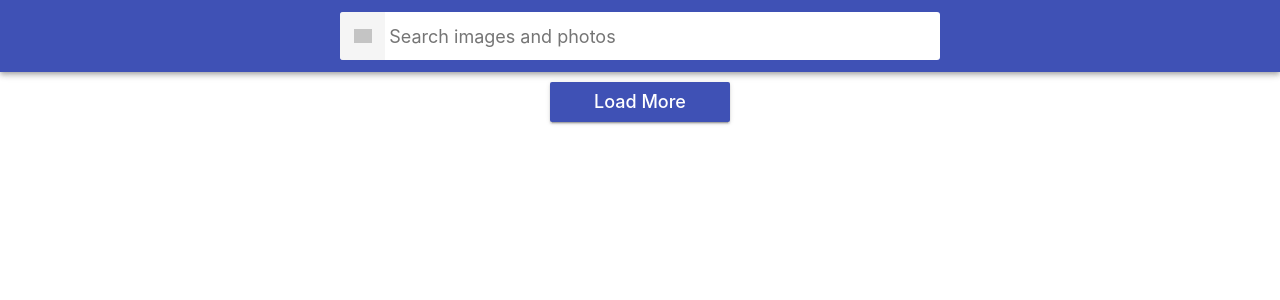
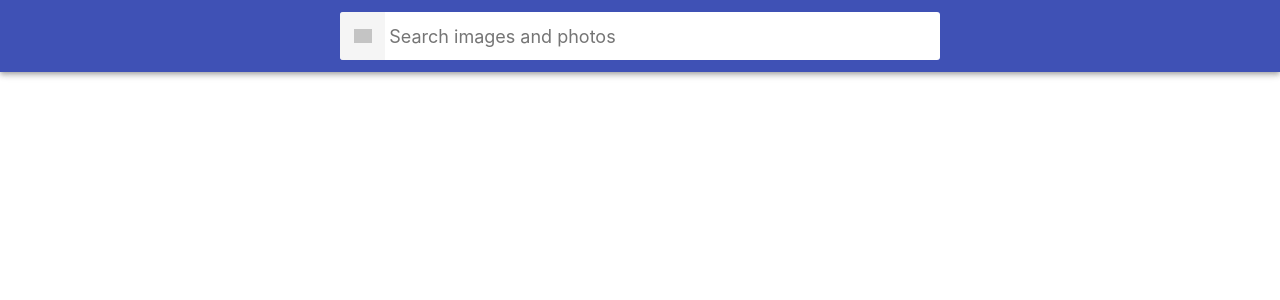
Before and after one commit to nmosula/goit-react-hw-04-images, a React (Create React App) app: page / in a window 1280 px wide. Shown: the top 300 px of the page. Built offline with nearby package versions, Linux system fonts and the light colour scheme; grey boxes are pictures that could not be loaded.

Commit message:
images>0 showed buttonLoadMore

```diff
--- a/src/components/App.jsx
+++ b/src/components/App.jsx
@@ -47,6 +47,8 @@ export class App extends Component {
 
   handleSubmitSearchImage = (searchValue) => {
     if (!searchValue) return;
+    if (this.state.searchText === searchValue) return;
+
 
     this.setState({
       searchText: searchValue,
@@ -73,10 +75,12 @@ export class App extends Component {
 
           {this.state.status === 'pending' && <Loader />}
 
-          {this.state.images.length>0 && (
-            <ImageGallery images={this.state.images} />
+          {this.state.images.length > 0 && (
+            <>
+              <ImageGallery images={this.state.images} />
+              <ButtonLoadMore onClick={this.onLoadMore} />
+            </>
           )}
-          <ButtonLoadMore onClick={this.onLoadMore} />
       </Layout>
       </>
     );
```
